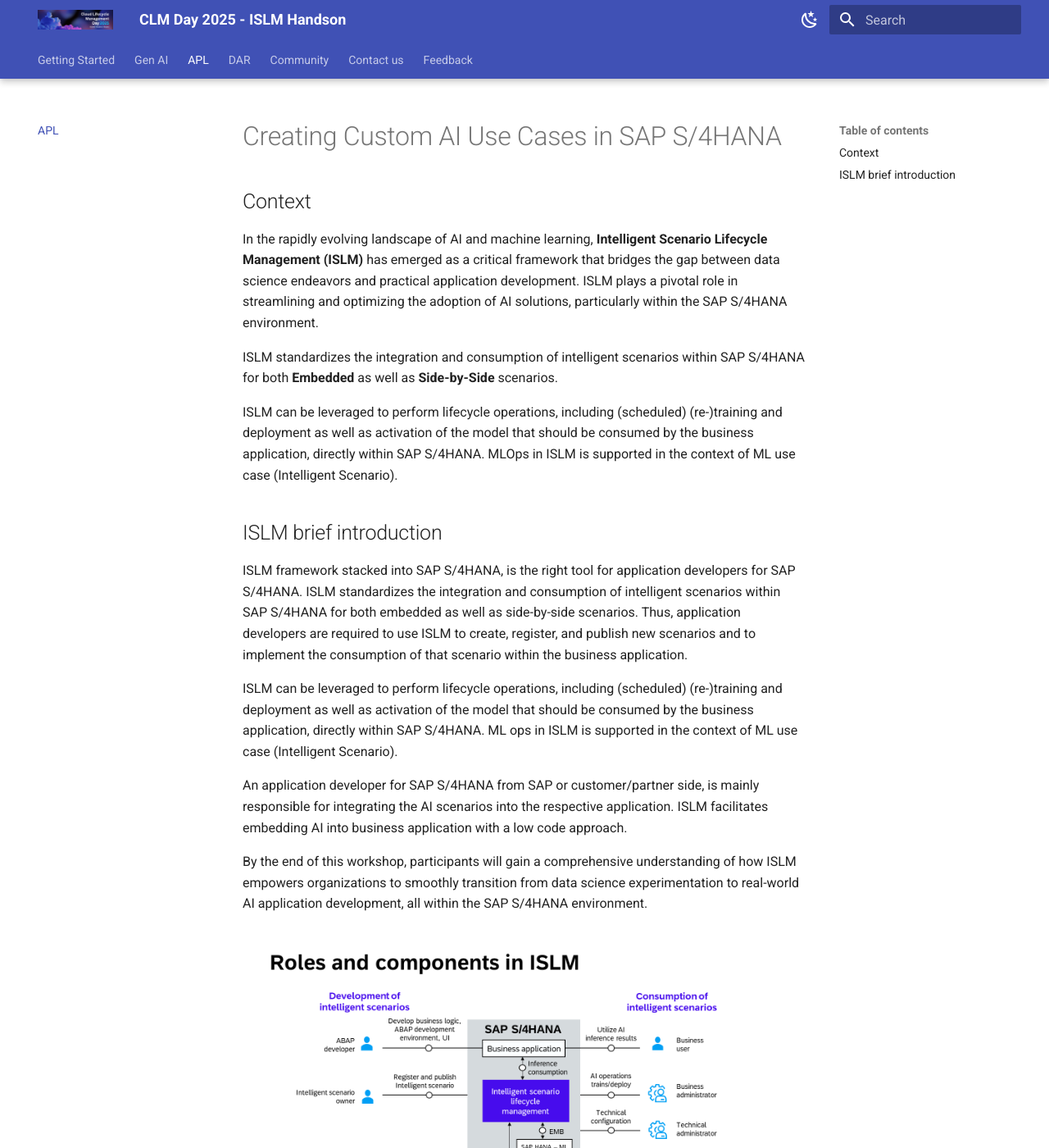
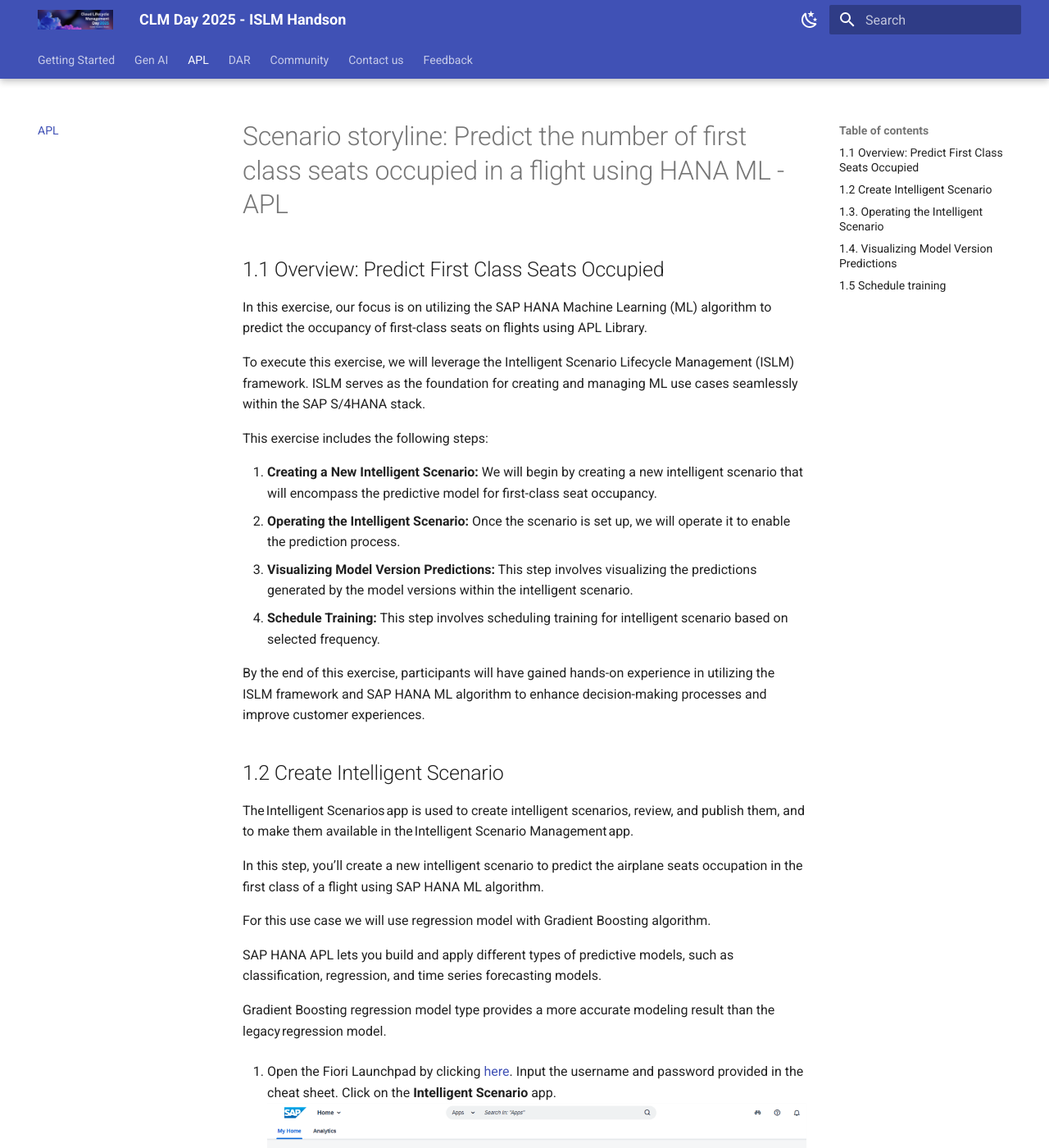
Before and after one commit to SAP-CLM-SL/ISLM, an MkDocs documentation site: the page built from docs/ISLM_with_HANAML/README.md, in a window 1280 px wide and 1400 px high. Shown: the whole window at 82% size. Built offline with MkDocs 1.6.1 and Material for MkDocs 9.7.7, drawn with Linux system fonts in a browser that asks for light colours; some of the changed text lies outside the part shown.

Commit message:
Update README.md

```diff
--- a/docs/ISLM_with_HANAML/README.md
+++ b/docs/ISLM_with_HANAML/README.md
@@ -1,31 +1,4 @@
-# Creating Custom AI Use Cases in SAP S/4HANA
-## Context
-
-In the rapidly evolving landscape of AI and machine learning, **Intelligent Scenario Lifecycle Management (ISLM)** has emerged as a critical framework that bridges the gap between data science endeavors and practical application development. ISLM plays a pivotal role in streamlining and optimizing the adoption of AI solutions, particularly within the SAP S/4HANA environment.
-
-ISLM standardizes the integration and consumption of intelligent scenarios within SAP S/4HANA for both **Embedded** as well as **Side-by-Side** scenarios.
-
-ISLM can be leveraged to perform lifecycle operations, including (scheduled) (re-)training and deployment as well as activation of the model that should be consumed by the business application, directly within SAP S/4HANA. MLOps in ISLM is supported in the context of ML use case (Intelligent Scenario).
-<br>
-
-## ISLM brief introduction
-ISLM framework stacked into SAP S/4HANA, is the right tool for application developers for SAP S/4HANA. ISLM standardizes the integration and consumption of intelligent scenarios within SAP S/4HANA for both embedded as well as side-by-side scenarios. Thus, application developers are required to use ISLM to create, register, and publish new scenarios and to implement the consumption of that scenario within the business application.
-
-ISLM can be leveraged to perform lifecycle operations, including (scheduled) (re-)training and deployment as well as activation of the model that should be consumed by the business application, directly within SAP S/4HANA. ML ops in ISLM is supported in the context of ML use case (Intelligent Scenario).
-
-An application developer for SAP S/4HANA from SAP or customer/partner side, is mainly responsible for integrating the AI scenarios into the respective application. ISLM facilitates embedding AI into business application with a low code approach.
-
-By the end of this workshop, participants will gain a comprehensive understanding of how ISLM empowers organizations to smoothly transition from data science experimentation to real-world AI application development, all within the SAP S/4HANA environment.
-
-![](./images/Overview.png)
-
-- **Business User:** The end user who interacts with the business application and uses the predictions from machine learning for the business purpose.
-- **Business Administrator:** A domain expert or analytics specialist, who can perform model trainings based on business context, evaluate model quality, and can activate a model for production usage.
-- **Technical Administrator:** A system administrator who can perform the configurations of connectivity between different entities as well as maintains the technical configurations of the system.
-- **ABAP Developer:** A developer who can create ABAP artifacts required for Intelligent Scenario registration.
-- **Intelligent Scenario Owner:** A owner who creates, reviews and publishes Intelligent Scenario.
-
-# [Exercise for Hands-on] Scenario storyline: Predict the number of first class seats occupied in a flight
+# Scenario storyline: Predict the number of first class seats occupied in a flight using HANA ML - APL
 
 ## 1.1 Overview: Predict First Class Seats Occupied
 In this exercise, our focus is on utilizing the SAP HANA Machine Learning (ML) algorithm to predict the occupancy of first-class seats on flights using APL Library.
```
